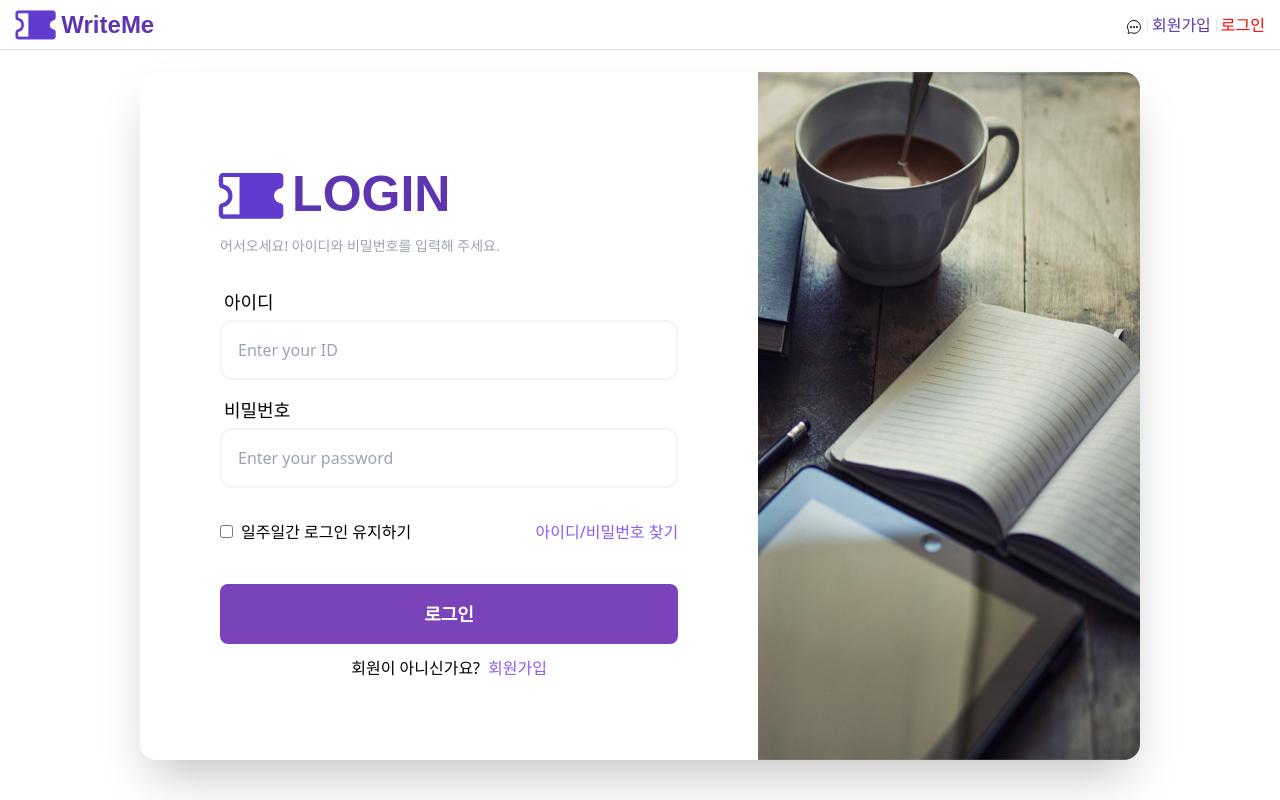
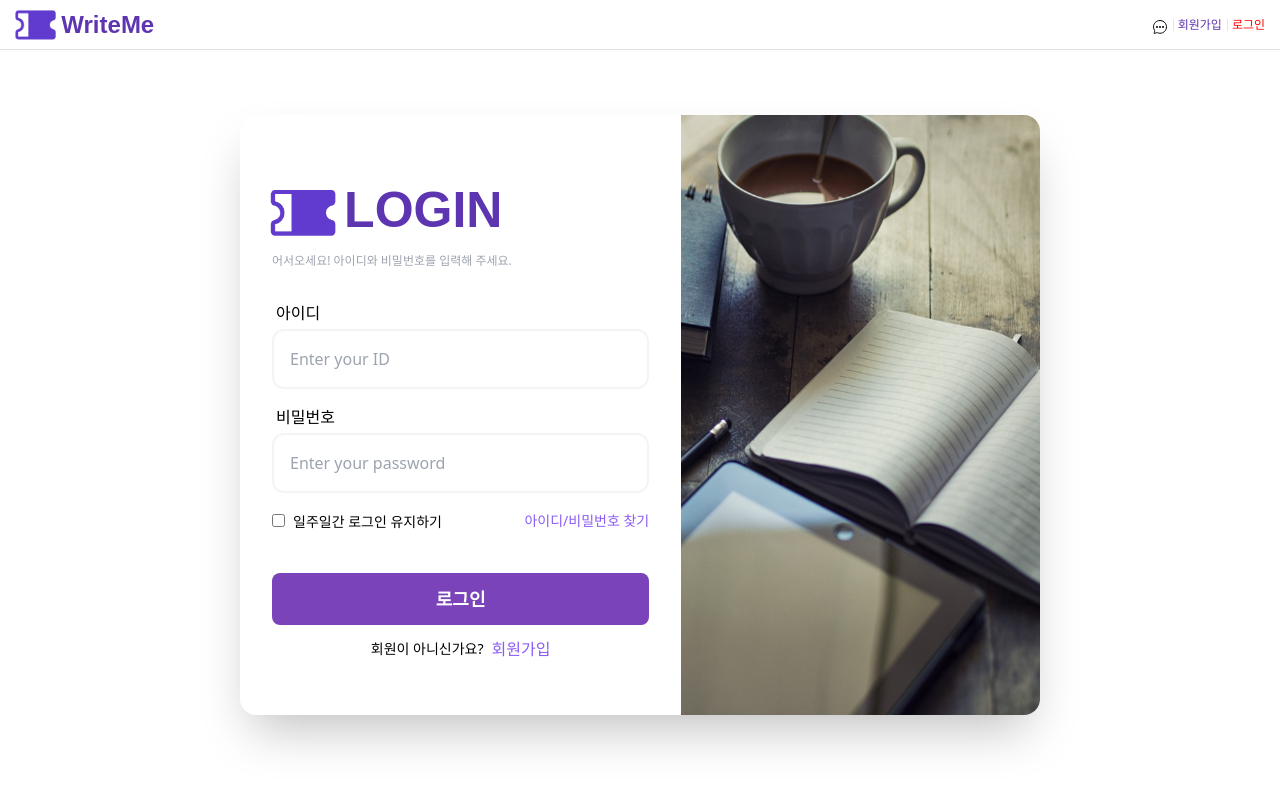
Before and after one commit to haseo0207/WriteMe_Frontend_demo, a React (Vite) app: page /login in a window 1280 px wide. Built offline with nearby package versions, Linux system fonts and the light colour scheme; the HTML template or start-up script is replaced by a standard one.

Commit message:
loginform correction

```diff
--- a/src/components/Header.jsx
+++ b/src/components/Header.jsx
@@ -35,17 +35,25 @@ const Header = () => {
 
         {!isLoggedIn ? (
           <>
-            <li onClick={() => nav("/join")} style={{ color: "#5E35B1", cursor: "pointer" }}>
+            <li onClick={() => nav("/join")}
+              className="text-xs" style={{ color: "#5E35B1", cursor: "pointer" }}>
               회원가입
             </li>
-            <li onClick={() => nav("/login")} style={{ color: "red", cursor: "pointer" }}>
+            <li onClick={() => nav("/login")}
+              className="text-xs" style={{ color: "red", cursor: "pointer" }}>
               로그인
             </li>
           </>
         ) : (
           <>
-            <li>{userInfo.id} 님 환영합니다!</li>
-            <li onClick={logout} style={{ color: "#5E35B1", cursor: "pointer" }}>
+            <li className="text-xs">
+              <label className='font-bold'>
+                {userInfo.id}
+              </label>
+              님 환영합니다!
+            </li>
+            <li onClick={logout}
+              className="text-xs" style={{ color: "red", cursor: "pointer" }}>
               로그아웃
             </li>
           </>
--- a/src/components/LoginForm.jsx
+++ b/src/components/LoginForm.jsx
@@ -7,21 +7,24 @@ import { useNavigate } from 'react-router-dom';
 const LoginForm = ({ loginData, onChange, onLoginSubmit }) => {
   const nav = useNavigate();
   return (
-    <div className="min-h-[calc(100vh-51px)] flex items-center justify-center mt-10">
-      <div className="flex flex-col m-8 space-y-8 bg-white-100 shadow-2xl rounded-2xl md:flex-row md:justify-between md:space-y-0 max-w-[1000px] w-full">
-        <div className="flex flex-col justify-center p-8 md:p-20 w-full">
+    <div className="h-[calc(100vh-51px)] w-full flex items-center justify-center mt-10">
+
+      <div className="flex flex-col m-8 space-y-8 bg-white shadow-2xl rounded-2xl
+      md:flex-row md:justify-between md:space-y-0 md:w-4/5 max-w-[800px] h-5/6 max-h-[600px]">
+
+        <div className="flex flex-col justify-center p-8 w-full">
           <div>
             <div className="icon_ flex items-center mb-0 -translate-x-[10px]">
               <img src={logo} alt="메인아이콘" className="h-[80px] mt-1" />
               <h1 className="icon-font">LOGIN</h1>
             </div>
-            <p className="font-medium text-sm text-gray-400 mb-8 ml-0 ">
+            <p className="font-medium text-xs text-gray-400 mb-8 ml-0 ">
               어서오세요! 아이디와 비밀번호를 입력해 주세요.
             </p>
           </div>
           <div>
             <div className="flex flex-col">
-              <label className="text-lg font-medium ml-1 font-bold">아이디</label>
+              <label className="text-base ml-1">아이디</label>
               <input
                 type="text"
                 className="w-full border-2 border-gray-100 rounded-xl p-4 mt-1 bg-transparent"
@@ -33,7 +36,7 @@ const LoginForm = ({ loginData, onChange, onLoginSubmit }) => {
               />
             </div>
             <div className="flex flex-col mt-4">
-              <label className="text-lg font-medium ml-1 font-bold">비밀번호</label>
+              <label className="text-base  ml-1">비밀번호</label>
               <input
                 type="password"
                 className="w-full border-2 border-gray-100 rounded-xl p-4 mt-1 bg-transparent"
@@ -42,22 +45,22 @@ const LoginForm = ({ loginData, onChange, onLoginSubmit }) => {
                 name="pw"
               />
             </div>
-            <div className="mt-8 flex justify-between items-center">
+            <div className="mt-4 flex justify-between items-center">
               <div>
                 <input type="checkbox" id="keeplogin" name="horns" />
-                <label htmlFor="keeplogin" className="ml-2 font-medium text-base">
+                <label htmlFor="keeplogin" className="text-sm ml-2 font-medium text-base">
                   일주일간 로그인 유지하기
                 </label>
               </div>
-              <button className="font-medium text-base text-violet-500">
+              <button className="font-medium text-sm text-violet-500">
                 아이디/비밀번호 찾기
               </button>
             </div>
             <div className="mt-10 flex flex-col gap-y-4">
-              <Button text={"로그인"} onClick={onLoginSubmit} type={'POSITIVE'} className={"py-4 "} />
+              <Button text={"로그인"} onClick={onLoginSubmit} type={'POSITIVE'} className={"py-3 "} />
             </div>
             <div className="mt-3 flex justify-center items-center">
-              <p className="font-medium text-base">회원이 아니신가요?</p>
+              <p className="text-sm font-medium text-base">회원이 아니신가요?</p>
               <button className="ml-2 font-medium text-base text-violet-500"
                 onClick={() => nav("/join")}>
                 회원가입
--- a/src/components/MainMenu.css
+++ b/src/components/MainMenu.css
@@ -1,6 +1,6 @@
 .main-menu {
     width: 100%;
-    font-size: 22px;
+    font-size: 18px;
     display: flex;
     justify-content: space-between;
     margin: 0px 0;
```
